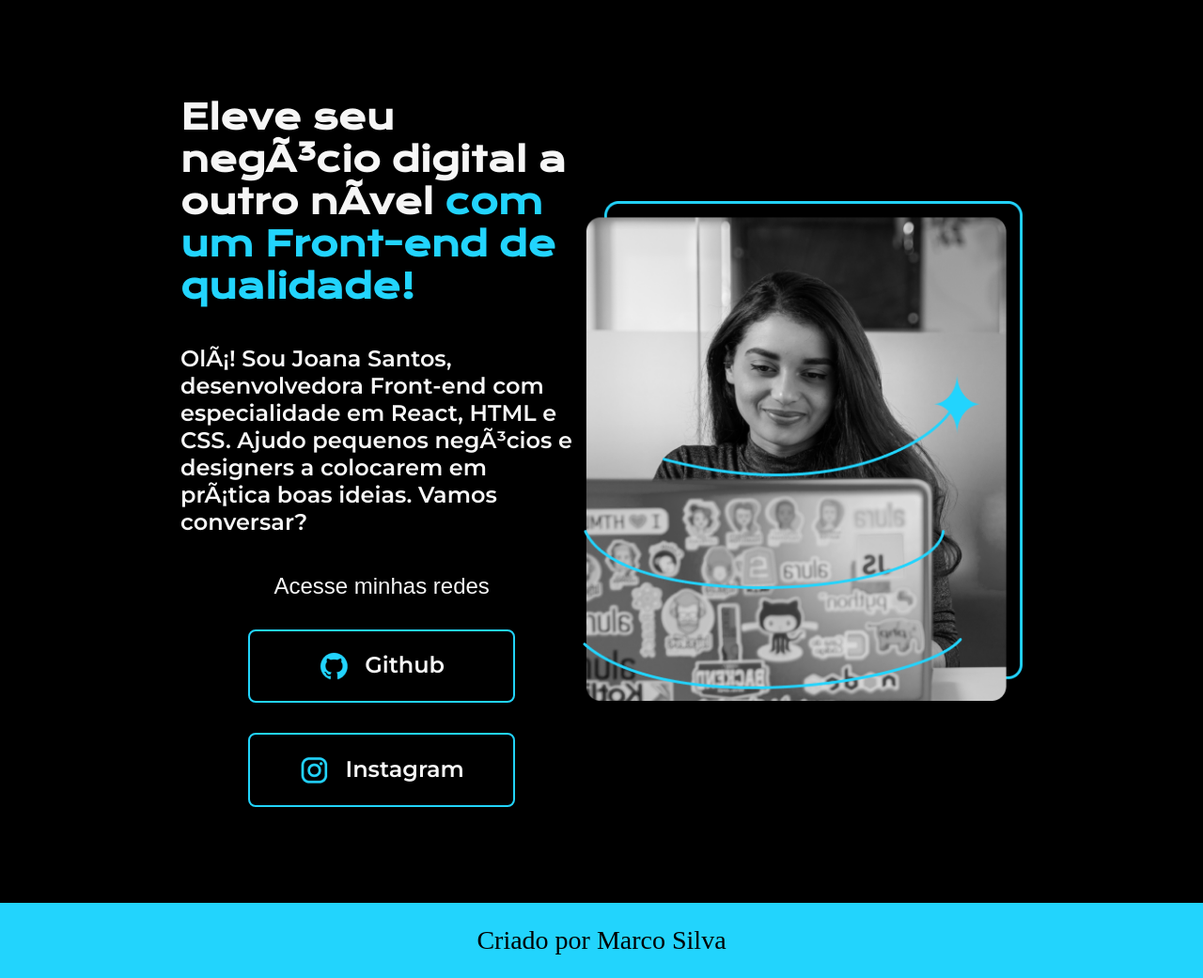
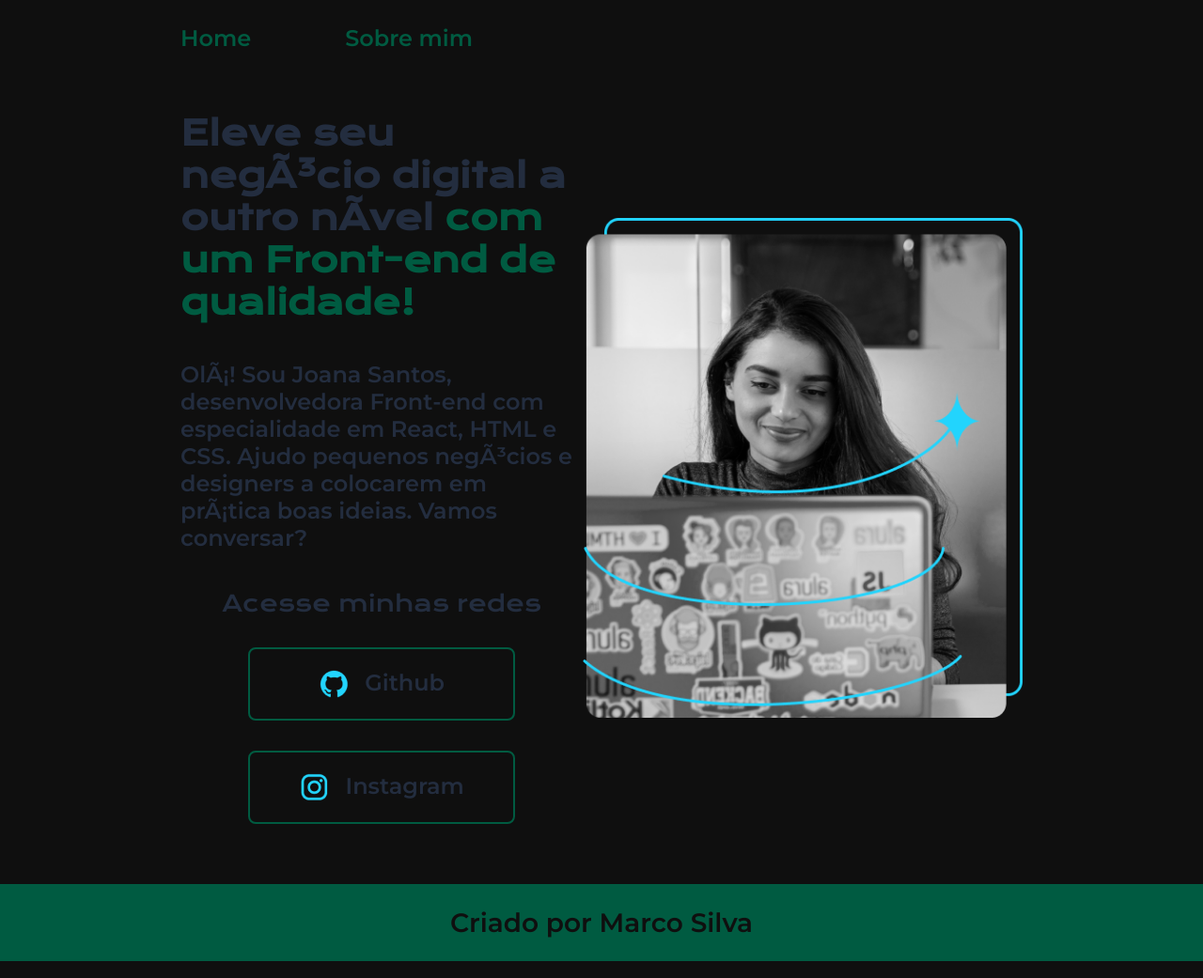
Before and after one commit to MrcCravo/14.10.2023-20-02-Curso-HTML, a plain HTML site: page index.html in a window 1280 px wide. Shown: the whole page at 94% size. Drawn offline with nearby package versions, Linux system fonts and the light colour scheme.

Commit message:
continuando o curso alura html

```diff
--- a/index.html
+++ b/index.html
@@ -7,11 +7,16 @@
     <meta name="viewport" content="width-device-width, initial-scale=1.0">
     <title>Portfólio</title>
     <link rel="stylesheet" href=>
-    <link rel="stylesheet" href="styles.css">
+    <link rel="stylesheet" href="./styles/styles.css">
 </head>
 
 <body>
-    <header></header>
+    <header class="cabecalho">
+        <nav class="cabecalho__menu">
+            <a class="cabecalho__menu__link" href="index.html">Home</a>
+            <a class="cabecalho__menu__link" href="about.html">Sobre mim</a>
+        </nav>
+    </header>
     <main class="apresentacao">
         <section class="apresentacao__conteudo">
             <h1 class="apresentacao__conteudo__titulo">Eleve seu negócio digital a outro nível <strong
@@ -34,7 +39,9 @@
         </section>
         <img src="./assets/Imagem.png" alt="Foto de Joana Santos programando" class="apresentacao__foto">
     </main>
-    <footer class="rodape">Criado por Marco Silva</footer>
+    <footer class="rodape">
+        <p>Criado por Marco Silva</p>
+    </footer>
 </body>
 
 </html>
--- a/styles.css
+++ b/styles/styles.css
@@ -1,6 +1,17 @@
 @import url('https://fonts.googleapis.com/css2?family=Krona+One&family=Open+Sans:ital,wght@0,300;0,400;0,500;0,600;1,300;1,400;1,500&display=swap');
 
 @import url('https://fonts.googleapis.com/css2?family=Krona+One&family=Montserrat:wght@600&family=Open+Sans:ital,wght@0,300;0,400;0,500;0,600;1,300;1,400;1,500&display=swap');
+
+:root {
+    --cor-primaria: #0F0F0F;
+    --cor-secundaria: #232D3F;
+    --cor-terciaria: #005B41;
+    --cor-hover: #008170;
+
+    --font-principal: 'krona one', sans-serif;
+    --font-secundaria: 'Montserrat', sans-serif;
+}
+
 
 * {
     margin: 0;
@@ -11,16 +22,33 @@ body {
     box-sizing: border-box;
     width: 100%;
     height: 100vh;
-    background-color: #000000;
-    color: #F6F6F6;
+    background-color: var(--cor-primaria);
+    color: var(--cor-secundaria);
+}
+
+.cabecalho {
+    padding: 2% 0% 0% 15%;
+}
+
+.cabecalho__menu {
+    display: flex;
+    gap: 100px;
+}
+
+.cabecalho__menu__link {
+    font-family: var(--font-secundaria);
+    font-size: 24px;
+    font-weight: 600;
+    color: var(--cor-terciaria);
+    text-decoration: none;
 }
 
 .titulo-destaque {
-    color: #22D4FD;
+    color: var(--cor-terciaria);
 }
 
 .apresentacao {
-    padding: 8% 15%;
+    padding: 5% 15%;
     display: flex;
     align-items: center;
     justify-content: space-between;
@@ -40,16 +68,16 @@ body {
 
 .apresentacao__conteudo__titulo {
     font-size: 36px;
-    font-family: 'Krona One', sans-serif;
+    font-family: var(--font-principal);
 }
 
 .apresentacao__conteudo__paragrafo {
     font-size: 24px;
-    font-family: 'Montserrat', sans-serif;
+    font-family: var(--font-secundaria);
 }
 
 .apresentacao__links__subtitulo {
-    font-family: 'kron one', sans-serif;
+    font-family: var(--font-principal);
     font-weight: 400;
     font-size: 24px;
 }
@@ -74,20 +102,20 @@ body {
     padding: 21.05px 0;
     text-decoration: none;
     font-weight: 600;
-    font-family: 'Montserrat', sans-serif;
-    color: #f6f6f6;
-    border: 2px solid #22D4FD;
+    font-family: var(--font-secundaria);
+    color: var(--cor-secundaria);
+    border: 2px solid var(--cor-terciaria);
 }
 
 .apresentacao__links__link:hover {
-    background-color: #272727;
+    background-color: var(--cor-hover);
 }
 
 .rodape {
     padding: 24px;
-    color: #000000;
-    background-color: #22D4FD;
-    font-family: 'Montserrat' sans-serif;
+    color: var(--cor-primaria);
+    background-color: var(--cor-terciaria);
+    font-family: var(--font-secundaria);
     font-size: 28px;
     font-weight: 400;
     text-align: center;
```
Also changed, not shown: about.html (added, +45 -0 lines), styles/reset.css (renamed from reset.css).
